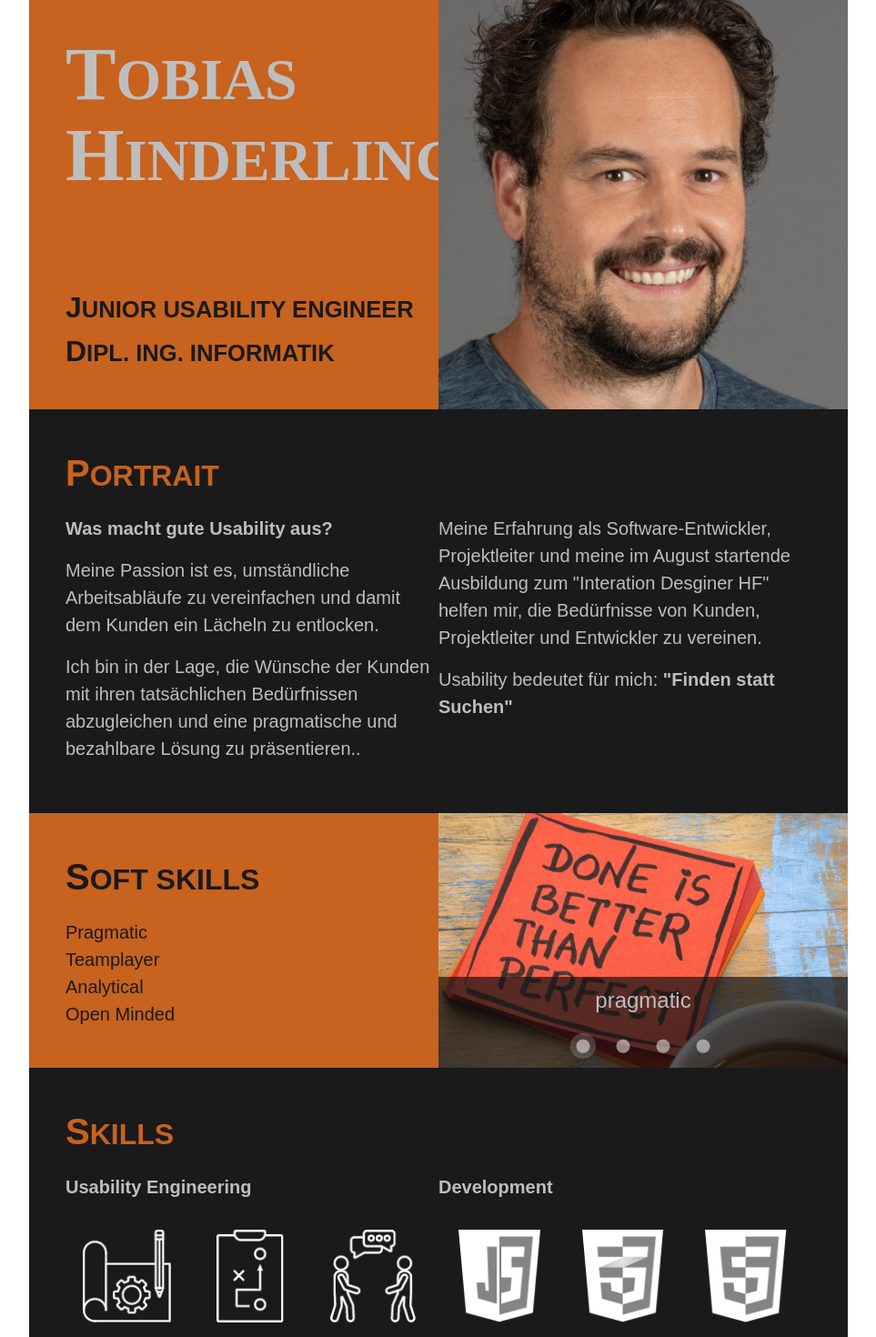
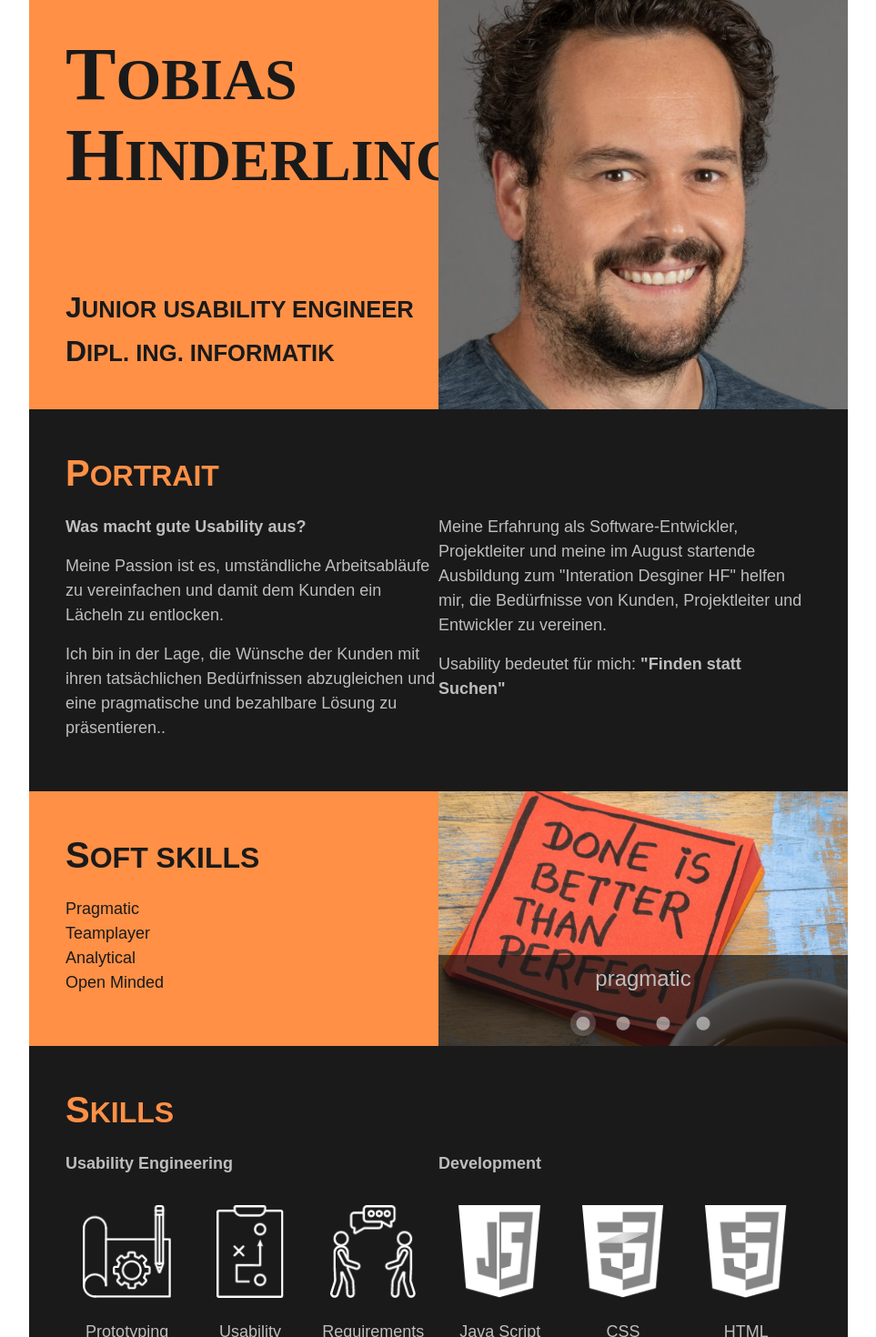
Before and after one commit to chrusu/lebenslauf2, a Vue app: page / in a window 1280 px wide. Shown: the top 1470 px of the page at 91% size, without its empty margins (158-1121 px from the left). Built offline with nearby package versions, Linux system fonts and the light colour scheme.

Commit message:
color changed slightly

```diff
--- a/src/App.vue
+++ b/src/App.vue
@@ -26,9 +26,12 @@ body{
     margin:0;
     padding:0;
     font-family: mr-eaves-modern, Lato, 'Helvetica Neue', Arial, sans-serif;
-    font-size: 20px;
+    font-size: 18px;
     --color-dark: hsl(0, 0%, 10%);
-    --color-light: hsl(24, 73%, 45%);
+    /*
+    --color-light: hsl(30, 83%, 55%);
+    --color-light: #F9CE21;*/
+    --color-light: #FF9046;
     --color-neutral: #BEBEBE;
     --padding: 40px;
 
@@ -78,7 +81,7 @@ body{
   font-weight: Bold;
   letter-spacing: 0px;
   line-height: 5.2rem;
-  color: #BEBEBE;
+  color: var(--color-dark);
   text-transform: uppercase;
   opacity: 1;
   margin:0;
--- a/src/components/HelloWorld.vue
+++ b/src/components/HelloWorld.vue
@@ -277,7 +277,7 @@
       cols: 3,
       height:250,
       images: [
-        {url:"map_small.jpg", alt: "map"}],
+        {url:"map_biel.png", alt: "map"}],
       style:"light"
     },
 
--- a/src/components/Portfolio.vue
+++ b/src/components/Portfolio.vue
@@ -51,6 +51,7 @@
       <template v-slot:activator="{ on, attrs }">
         <v-btn
           dark
+          style="color:var(--color-dark);background-color:var(--color-light);"
           v-bind="attrs"
           v-on="on"
         >
@@ -76,7 +77,7 @@
         <v-card-actions>
           <v-spacer></v-spacer>
           <v-btn
-
+style="color:var(--color-dark);background-color:var(--color-light);"
             text
             :href="portfolio.url"
             target="_blank"
@@ -85,6 +86,7 @@
           </v-btn>
           <v-btn
             text
+            style="color:var(--color-dark);background-color:var(--color-light);"
             @click="dialog = false"
           >
             Cancel
```
Also changed, not shown: public/map_biel.png (added), 8 other files (tests, documents, lock files or other folders).
